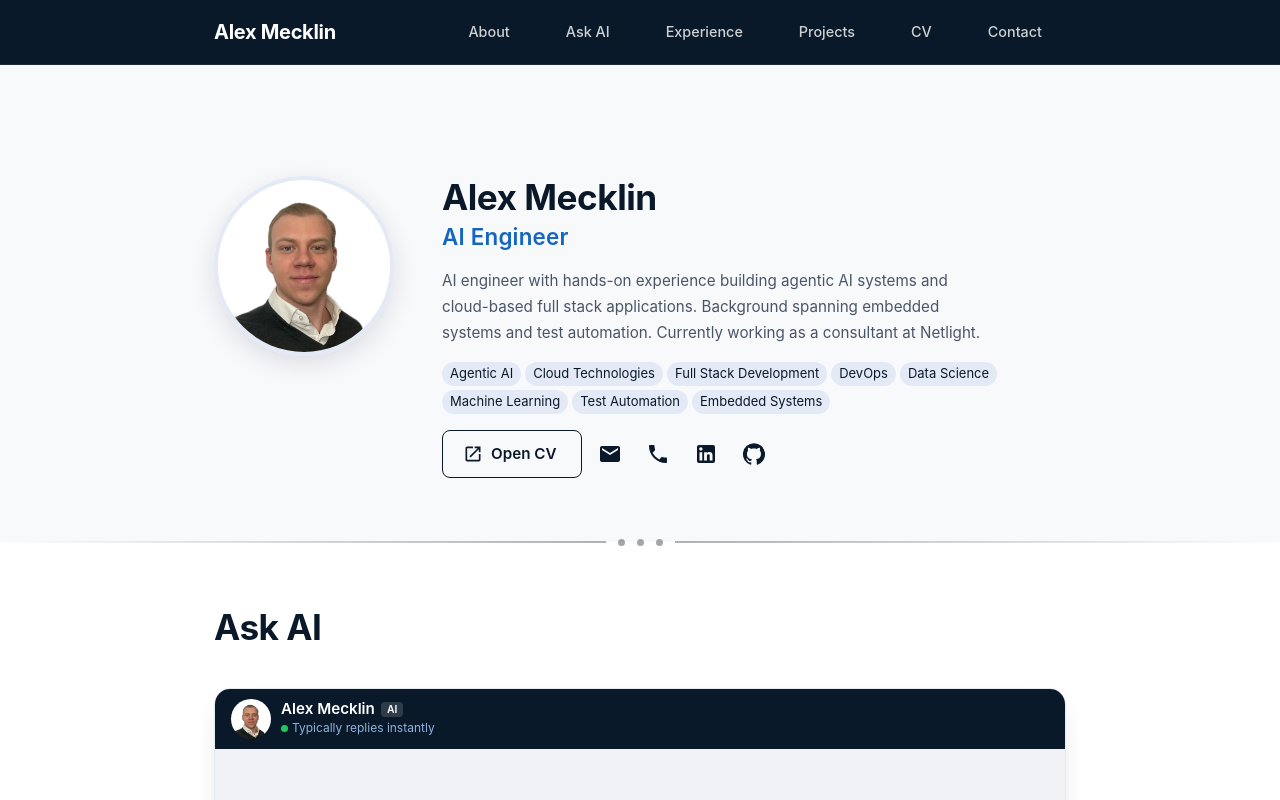
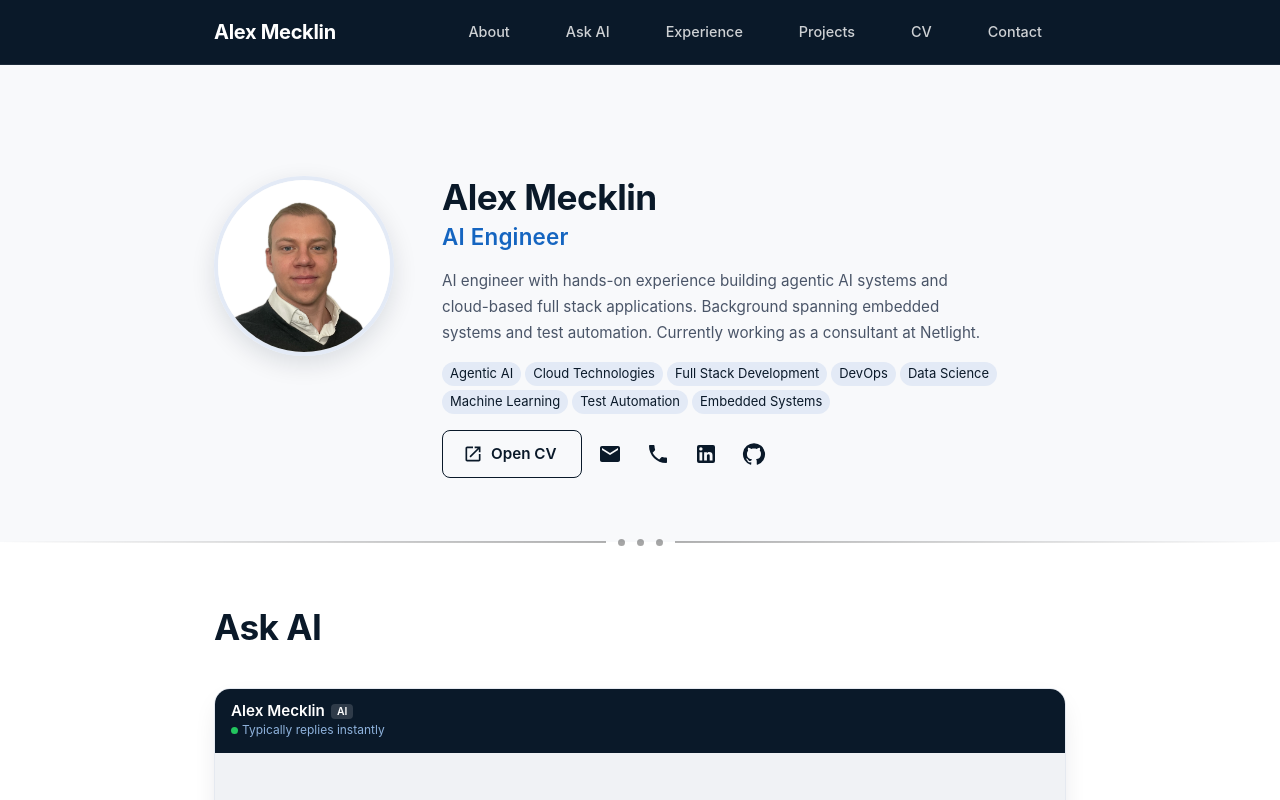
Before and after one commit to alex20m/website, a Next.js app: page / in a window 1280 px wide. Shown: the top 800 px of the page. Built offline with nearby package versions, Linux system fonts and the light colour scheme; what @mui/material-nextjs would draw is missing.

Commit message:
Drop Alex's photo from the chat header (#50)
The chat header keeps the name, AI tag and status; the photo stays beside the greeting and replies.

```diff
--- a/components/sections/Chat.tsx
+++ b/components/sections/Chat.tsx
@@ -256,9 +256,10 @@ export default function Chat() {
           height: isMobile ? 460 : 540,
         }}
       >
-        {/* Header */}
-        <Box sx={{ display: 'flex', alignItems: 'center', gap: 1.25, px: 2, py: 1.25, backgroundColor: '#0a1929', color: '#fff' }}>
-          <ProfileAvatar size={40} />
+        {/* Header — text only. The photo already sits beside every reply,
+            so repeating it up here made the card photo-heavy. The min height
+            keeps the bar the size it was when it held the 40px photo. */}
+        <Box sx={{ display: 'flex', alignItems: 'center', minHeight: 64, px: 2, py: 1.25, backgroundColor: '#0a1929', color: '#fff' }}>
           <Box>
             <Typography sx={{ fontWeight: 600, fontSize: '0.95rem', lineHeight: 1.2, color: '#fff' }}>
               {profile.name}
```
Also changed, not shown: 2 other files (tests, documents, lock files or other folders).
